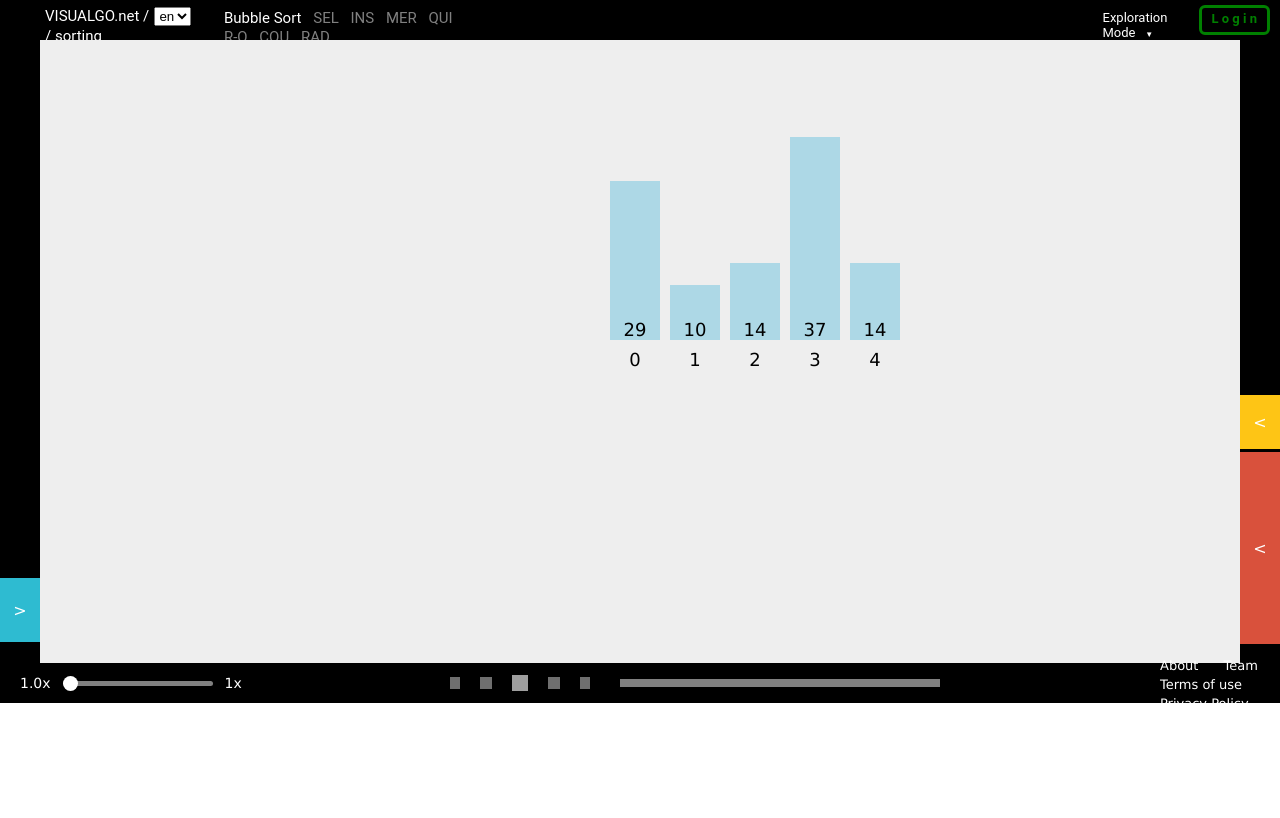
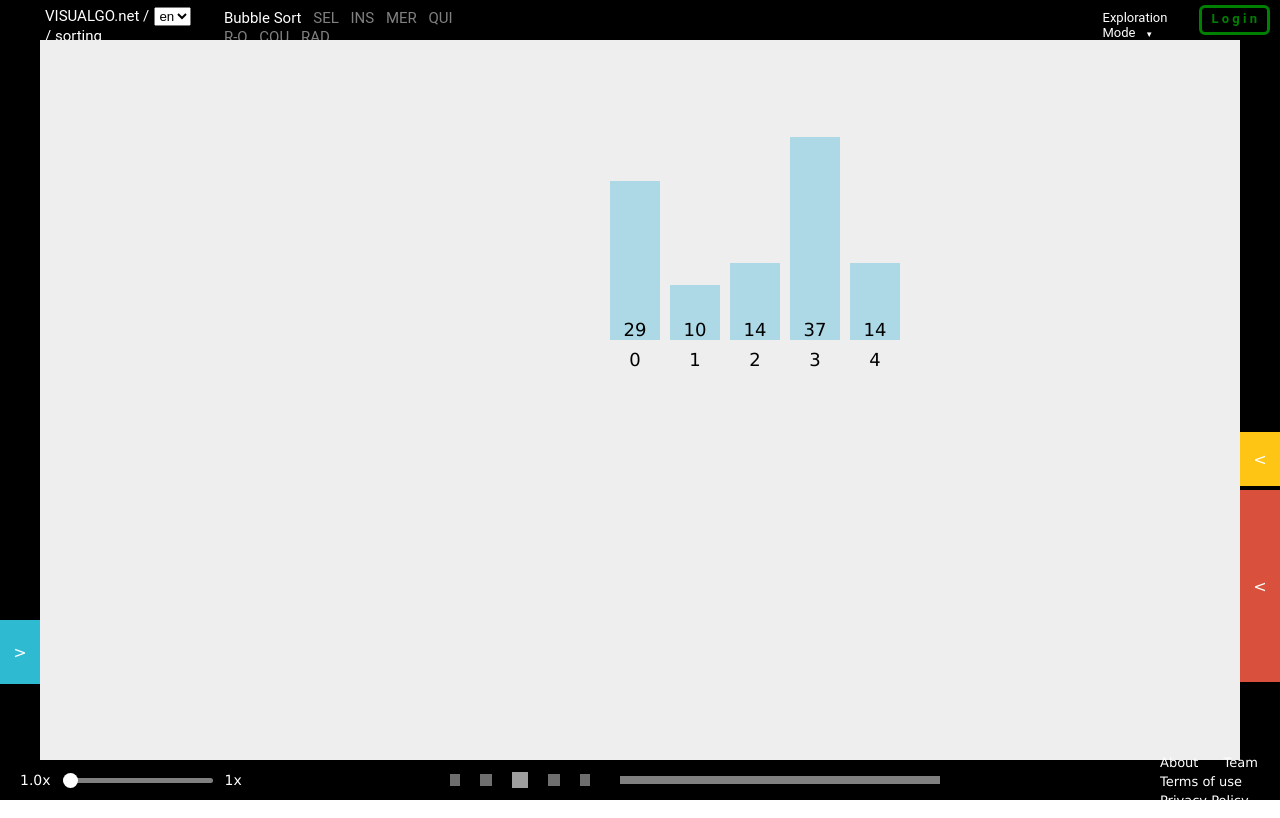
Before and after one commit to dryflowery/front-task, a Svelte app in the folder Sechan Lee/3주차/: page / in a window 1280 px wide. Built offline with nearby package versions, Linux system fonts and the light colour scheme; grey boxes are pictures that could not be loaded.

Commit message:
해상도 수정

```diff
--- a/Sechan Lee/3주차/package.json
+++ b/Sechan Lee/3주차/package.json
@@ -9,8 +9,8 @@
     "preview": "vite preview"
   },
   "devDependencies": {
-    "@sveltejs/vite-plugin-svelte": "^3.1.1",
+    "@sveltejs/vite-plugin-svelte": "^3.1.2",
     "svelte": "^4.2.18",
-    "vite": "^5.4.1"
+    "vite": "^5.4.10"
   }
 }
--- a/Sechan Lee/3주차/src/App.svelte
+++ b/Sechan Lee/3주차/src/App.svelte
@@ -21,7 +21,7 @@
 <style>
     main {
         display: grid;
-        grid-template-rows: 40px 623.2px 40px;
+        grid-template-rows: 40px auto 40px;
         height: 100vh;
     }
 
--- a/Sechan Lee/3주차/src/component/Main/MainContent.svelte
+++ b/Sechan Lee/3주차/src/component/Main/MainContent.svelte
@@ -21,7 +21,7 @@
 <style>
     main {
         display: grid;
-        grid-template-columns: 40px 1fr 40px;
+        grid-template-columns: 40px auto 40px;
         width: 100vw;
         height: 623.2px;
     }
--- a/Sechan Lee/3주차/src/component/Main/Side/LeftSide.svelte
+++ b/Sechan Lee/3주차/src/component/Main/Side/LeftSide.svelte
@@ -11,10 +11,10 @@
 <style>
     main {
         background-color: black;
-        height: 623.2px;
+        height: calc(100vh - 80px);
     }
 
     #algo-toggle {
-        padding: 538px 0px 0px 0px;
+        padding-top: 1450%;
     }
 </style>
--- a/Sechan Lee/3주차/src/component/Main/Side/RightSide.svelte
+++ b/Sechan Lee/3주차/src/component/Main/Side/RightSide.svelte
@@ -16,14 +16,14 @@
 <style>
     main {
         background-color: black;
-        height: 623.2px;
+        height: calc(100vh - 80px);
     }
 
     #natural-toggle {
-        padding: 355px 0px 0px 0px;
+        padding-top: 980%;
     }
 
     #code-toggle {
-        padding: 3px 0px 0px 0px;
+        padding-top: 10%;
     }
 </style>
```
Also changed, not shown: 1 other file (tests, documents, lock files or other folders).
